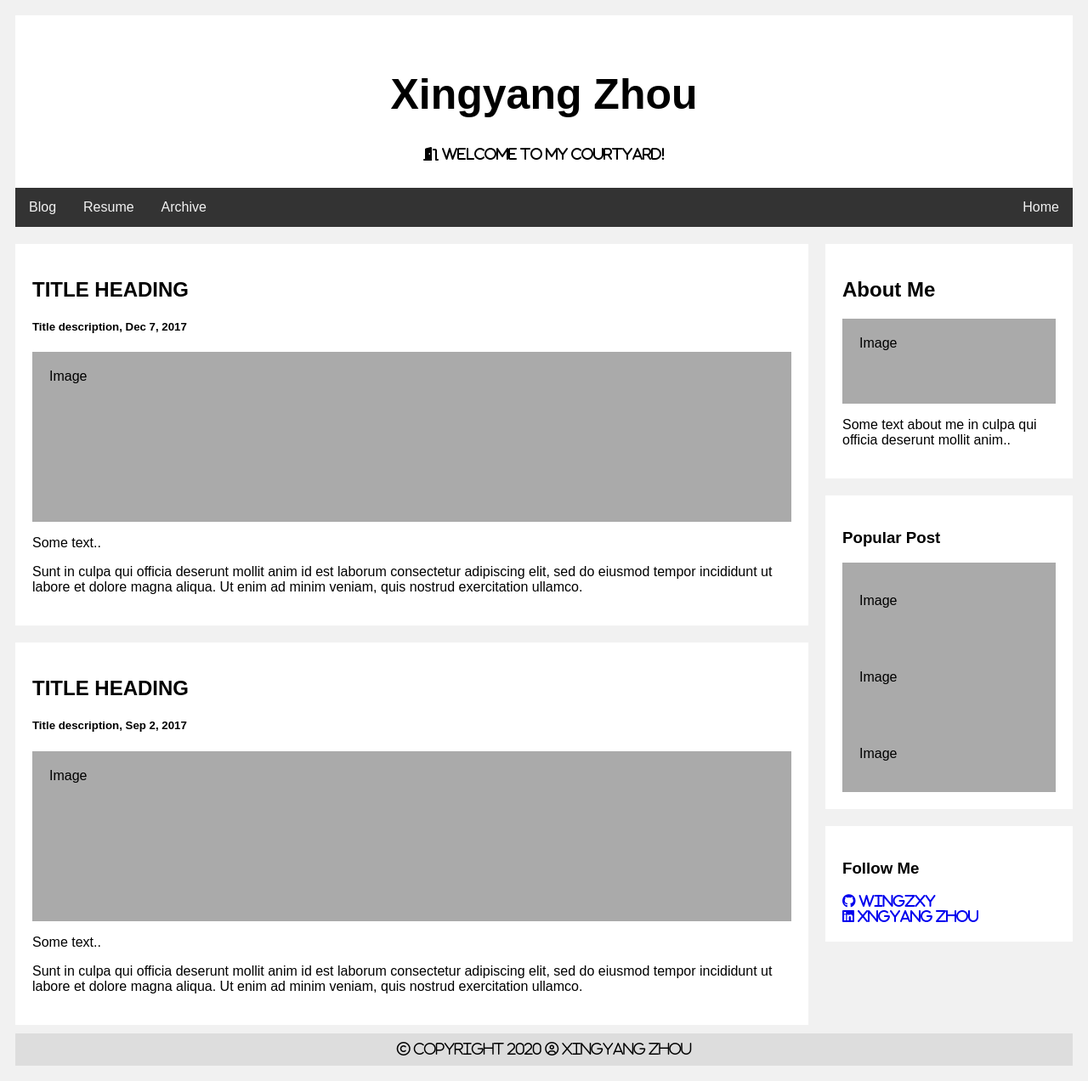
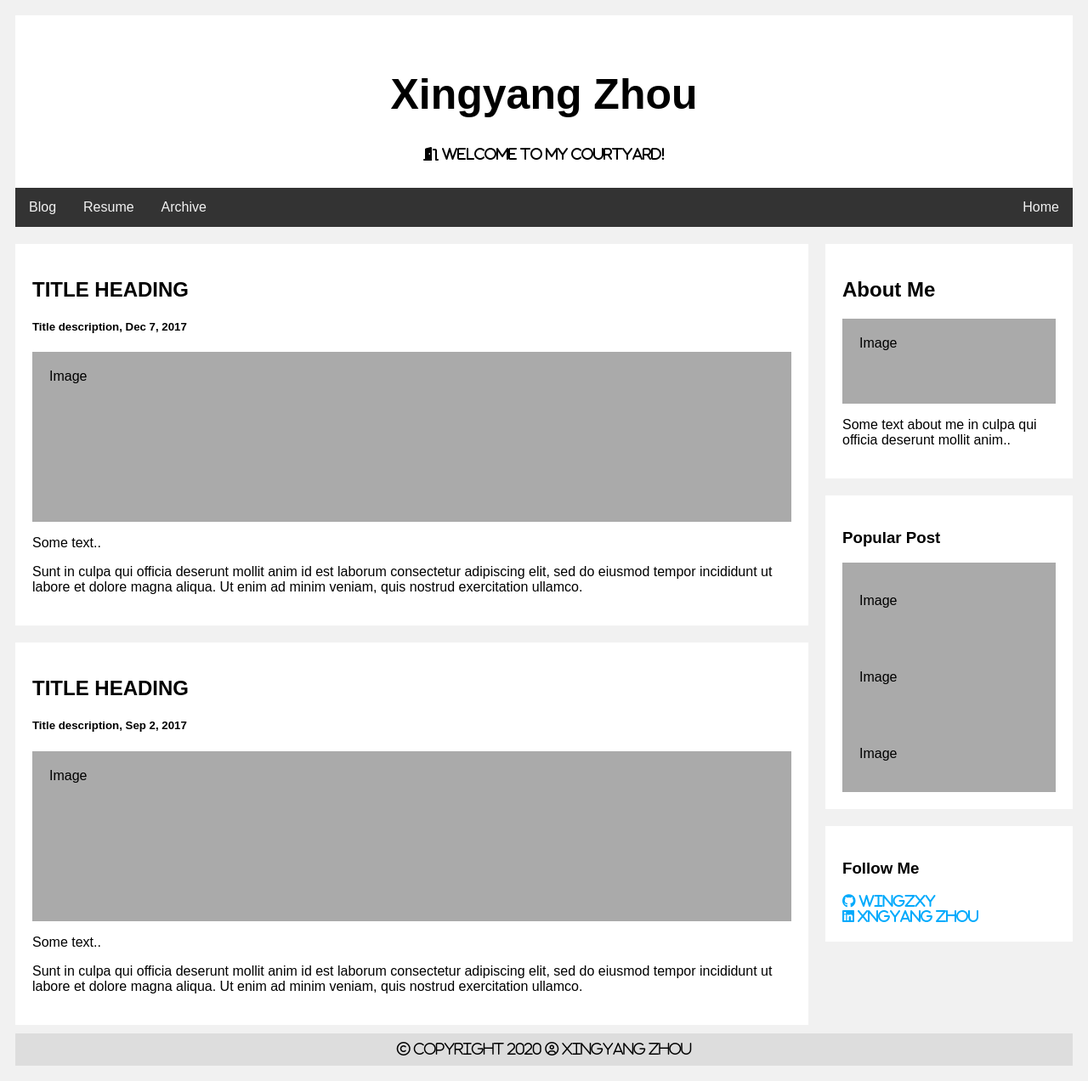
Before and after one commit to Wingzxy/Wingzxy.github.io, a Jekyll site: the page built from index.html, in a window 1280 px wide. Shown: the whole page at 85% size. Built offline with Jekyll 4.4.1, drawn with Linux system fonts in a browser that asks for light colours; nearby versions of some CDN libraries.

Commit message:
adda a css

```diff
--- a/css/design1.css
+++ b/css/design1.css
@@ -1,5 +1,10 @@
 * {
   box-sizing: border-box;
+}
+
+a {
+    text-decoration: none;
+    color: #00AAFC;
 }
 
 body {
```
